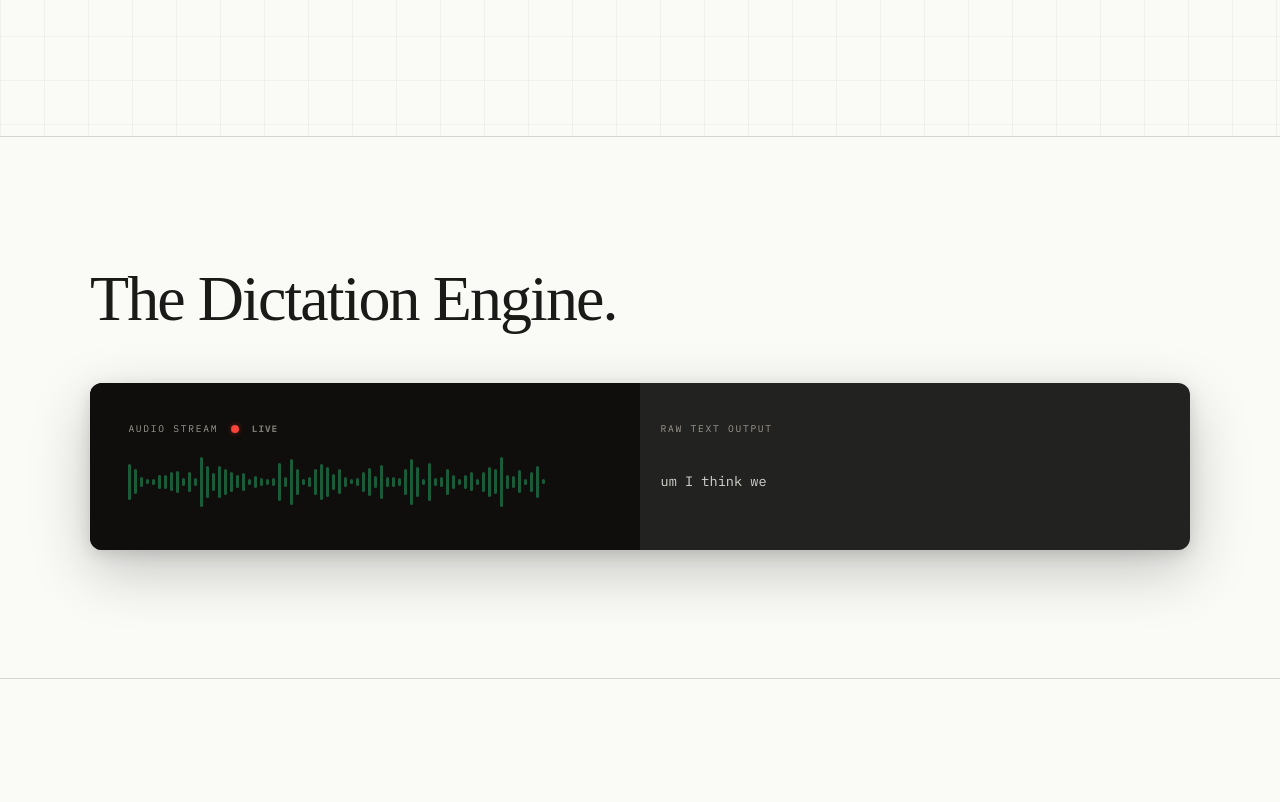
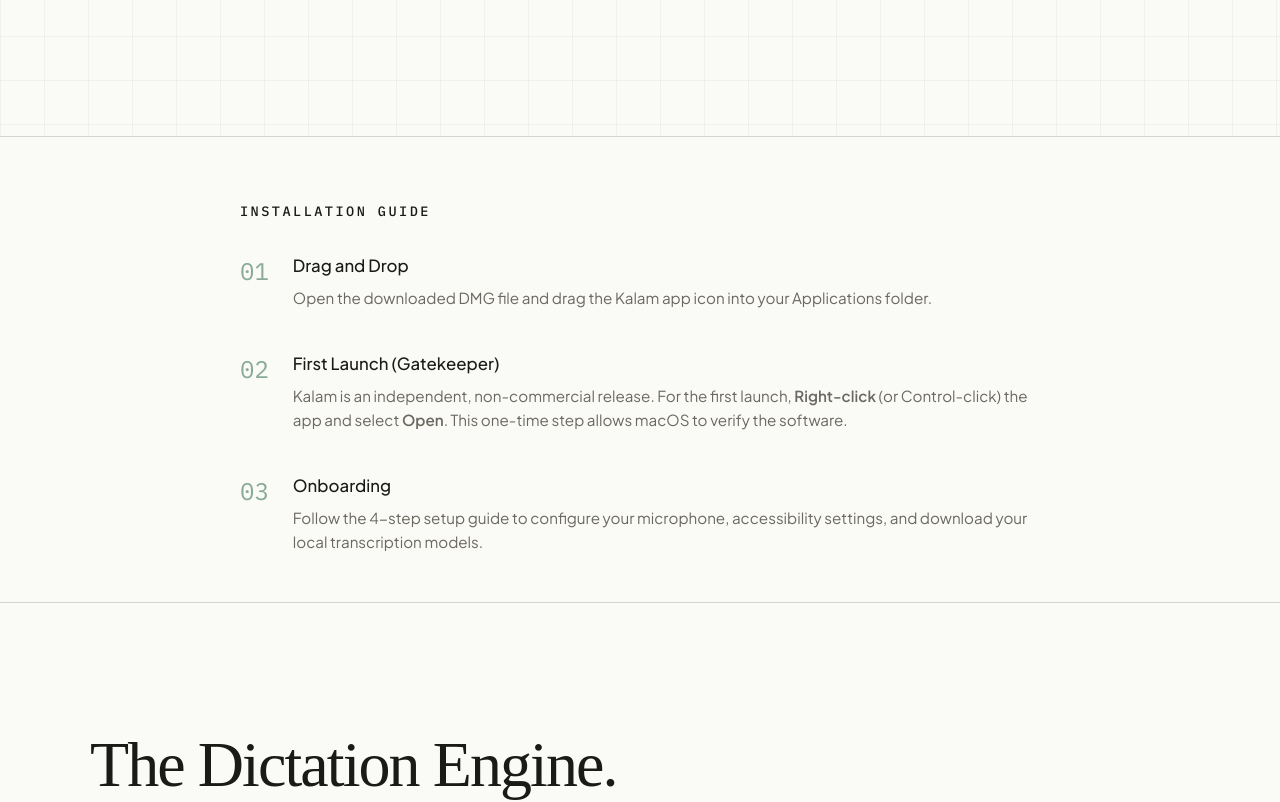
Before and after one commit to singhkays/Kalam, a React (Vite) app in the folder landing-page/: page / in a window 1280 px wide. Shown: the part 800-1602 px from the top of the page. Built offline with nearby package versions, Linux system fonts and the light colour scheme; a web font is replaced by a local one.

Commit message:
docs: move installation guide to second section with compact spacing

```diff
--- a/landing-page/src/app/App.tsx
+++ b/landing-page/src/app/App.tsx
@@ -41,6 +41,8 @@
 
       {/* All content sections on solid warm off-white */}
       <main>
+        <InstallationGuide />
+        <Hairline />
         <DictationEngine />
         <Hairline />
         <CleanupDemo />
@@ -54,7 +56,6 @@
         <FAQ />
         <Hairline />
         <Privacy />
-        <InstallationGuide />
         <FinalCTA />
       </main>
     </div>
--- a/landing-page/src/app/components/InstallationGuide.tsx
+++ b/landing-page/src/app/components/InstallationGuide.tsx
@@ -5,11 +5,10 @@
       id="installation"
       style={{
         backgroundColor: "#FAFAF7",
-        paddingTop: "clamp(4rem, 8vw, 6rem)",
-        paddingBottom: "clamp(4rem, 8vw, 6rem)",
+        paddingTop: "clamp(3rem, 6vw, 4rem)",
+        paddingBottom: "clamp(2rem, 4vw, 3rem)",
         paddingLeft: "clamp(1.5rem, 8vw, 10rem)",
         paddingRight: "clamp(1.5rem, 8vw, 10rem)",
-        borderTop: "0.5px solid #D4D4D0",
       }}
     >
       <div style={{ maxWidth: "50rem", margin: "0 auto" }}>
```
